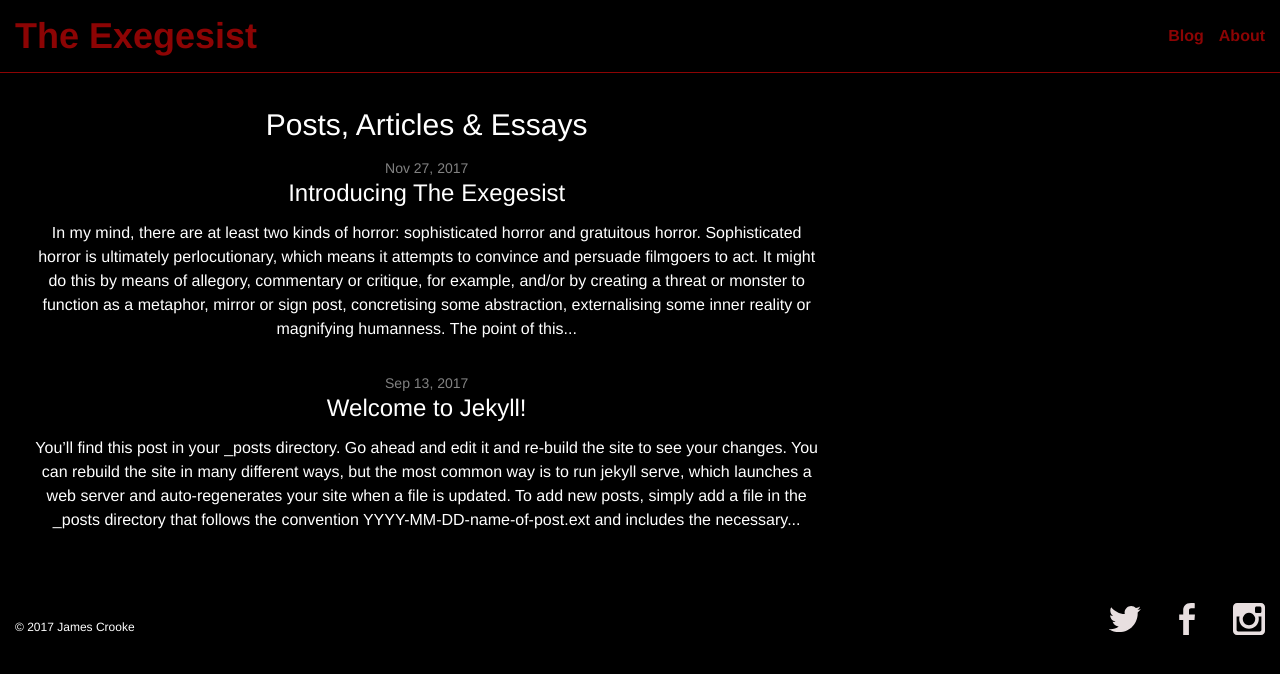
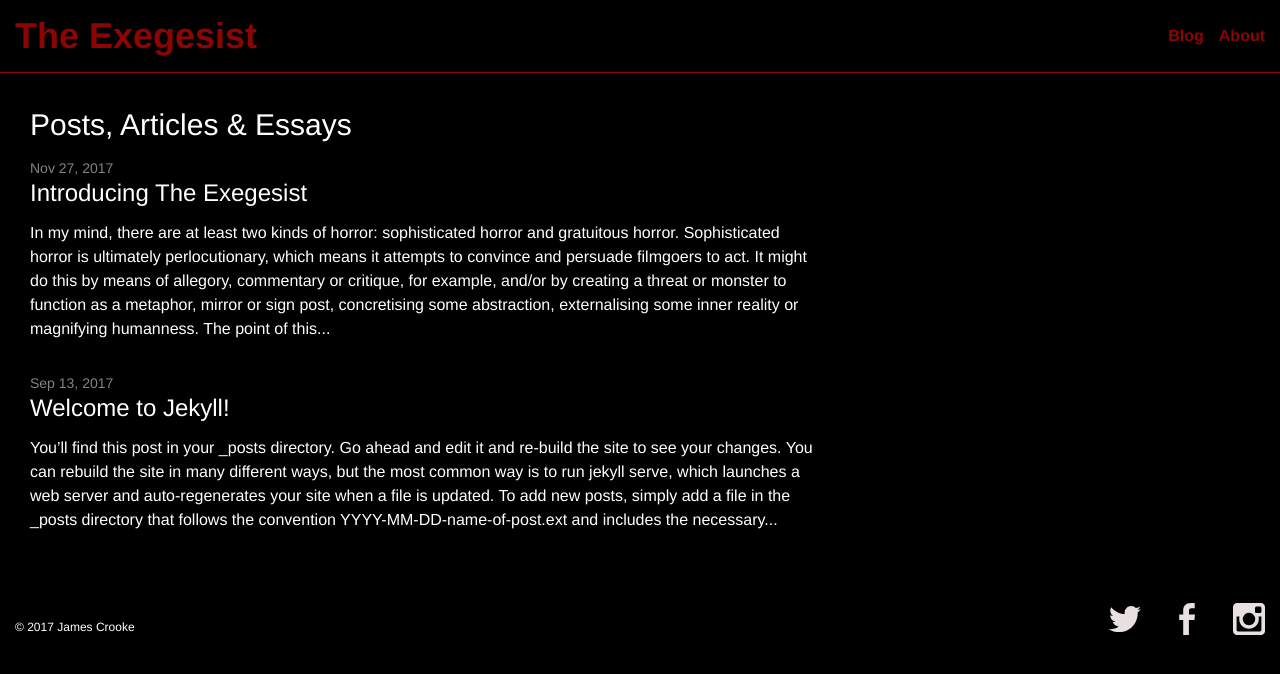
Before and after one commit to doulosiyxy/theexegesist, a Jekyll site: the page built from pages/blog.html, in a window 1280 px wide. Shown: the top 674 px of the page. Built offline with Jekyll 4.4.1, drawn with Linux system fonts in a browser that asks for light colours; nearby versions of some CDN libraries.

Commit message:
Update blog.html

```diff
--- a/pages/blog.html
+++ b/pages/blog.html
@@ -3,7 +3,7 @@ layout: default-two
 ---
 <div class="home">
   <div class="container">
-     <div class="row text-center">
+     <div class="row">
        <div id="post-text" class="col-sm-8">
          <h1 class="page-heading" >Posts, Articles & Essays</h1>
 
```
